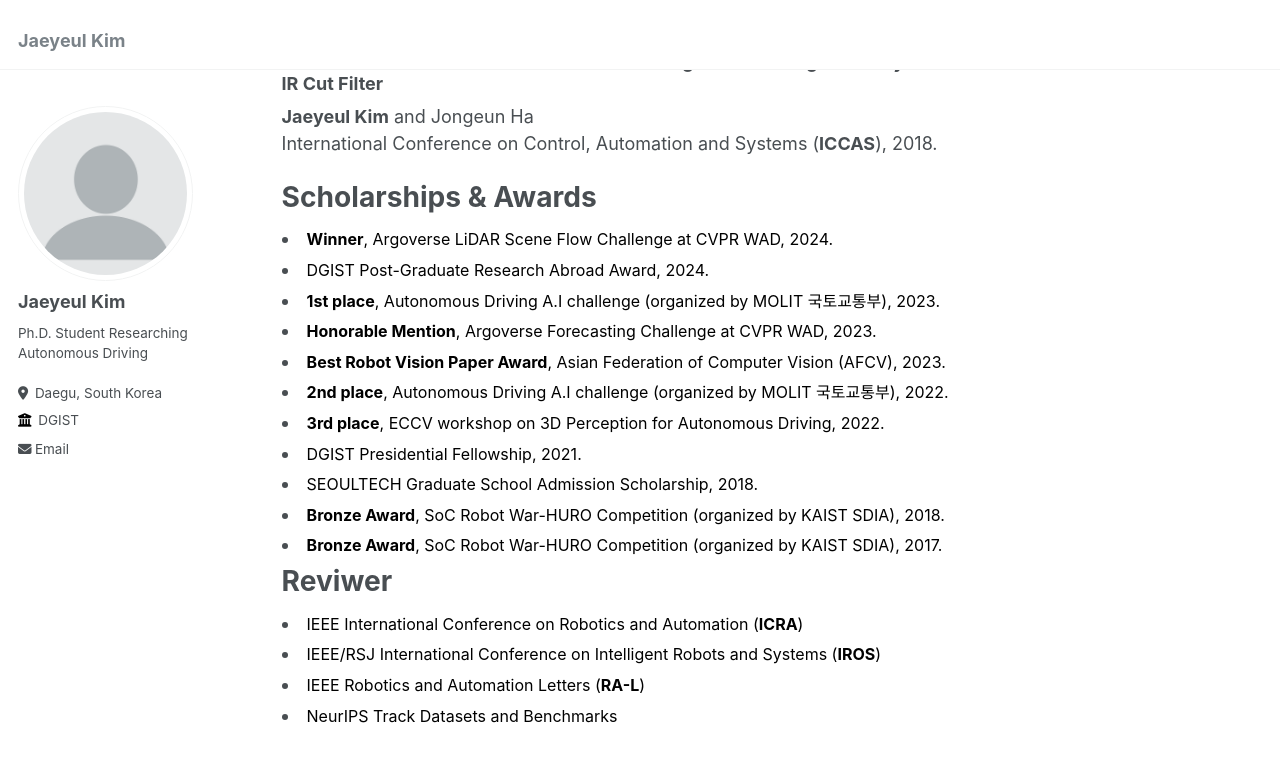
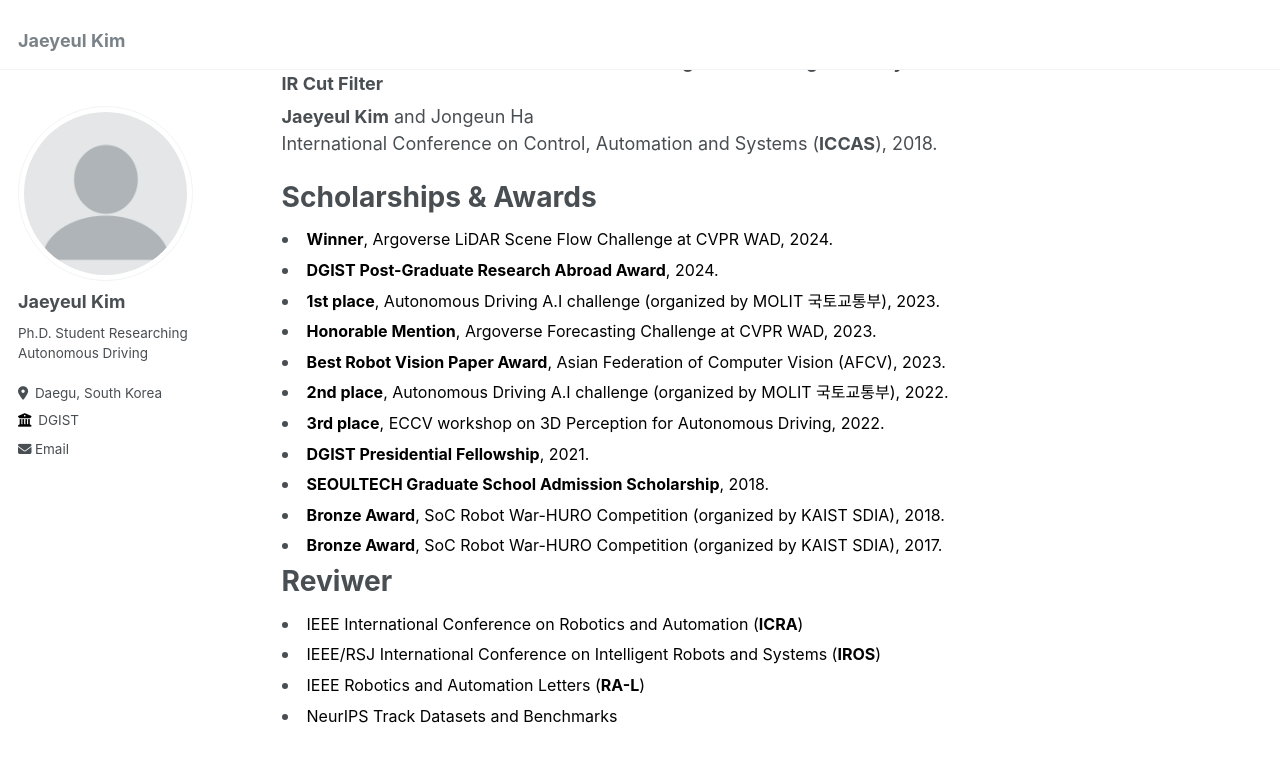
Before and after one commit to jykim94/jykim94.github.io, a Jekyll site: the page built from _pages/about.md, in a window 1280 px wide and 900 px high, scrolled down 2474 px. Shown: the top 762 px of the window. Built offline with Jekyll 4.4.1, drawn with Linux system fonts in a browser that asks for light colours.

Commit message:
Updated specific content

```diff
--- a/_pages/about.md
+++ b/_pages/about.md
@@ -91,14 +91,14 @@ Scholarships & Awards
 ======
 <ul style="margin: 0; padding: 0; list-style-position: inside;">
   <li style="line-height: 1.2;"><span style="font-size: 16px; color: black"><strong>Winner</strong>, Argoverse LiDAR Scene Flow Challenge at CVPR WAD, 2024.</span></li>
-  <li style="line-height: 1.2;"><span style="font-size: 16px; color: black">DGIST Post-Graduate Research Abroad Award, 2024.</span></li>
+  <li style="line-height: 1.2;"><span style="font-size: 16px; color: black"><strong>DGIST Post-Graduate Research Abroad Award</strong>, 2024.</span></li>
   <li style="line-height: 1.2;"><span style="font-size: 16px; color: black"><strong>1st place</strong>, Autonomous Driving A.I challenge (organized by MOLIT 국토교통부), 2023.</span></li>
   <li style="line-height: 1.2;"><span style="font-size: 16px; color: black"><strong>Honorable Mention</strong>, Argoverse Forecasting Challenge at CVPR WAD, 2023.</span></li>
   <li style="line-height: 1.2;"><span style="font-size: 16px; color: black"><strong>Best Robot Vision Paper Award</strong>, Asian Federation of Computer Vision (AFCV), 2023.</span></li>
   <li style="line-height: 1.2;"><span style="font-size: 16px; color: black"><strong>2nd place</strong>, Autonomous Driving A.I challenge (organized by MOLIT 국토교통부), 2022. </span></li>
   <li style="line-height: 1.2;"><span style="font-size: 16px; color: black"><strong>3rd place</strong>, ECCV workshop on 3D Perception for Autonomous Driving, 2022. </span></li>
-  <li style="line-height: 1.2;"><span style="font-size: 16px; color: black">DGIST Presidential Fellowship, 2021. </span></li>
-  <li style="line-height: 1.2;"><span style="font-size: 16px; color: black">SEOULTECH Graduate School Admission Scholarship, 2018. </span></li>
+  <li style="line-height: 1.2;"><span style="font-size: 16px; color: black"><strong>DGIST Presidential Fellowship</strong>, 2021. </span></li>
+  <li style="line-height: 1.2;"><span style="font-size: 16px; color: black"><strong>SEOULTECH Graduate School Admission Scholarship</strong>, 2018. </span></li>
   <li style="line-height: 1.2;"><span style="font-size: 16px; color: black"><strong>Bronze Award</strong>, SoC Robot War-HURO Competition (organized by KAIST SDIA), 2018. </span></li>
   <li style="line-height: 1.2;"><span style="font-size: 16px; color: black"><strong>Bronze Award</strong>, SoC Robot War-HURO Competition (organized by KAIST SDIA), 2017. </span></li>
 </ul>
```
